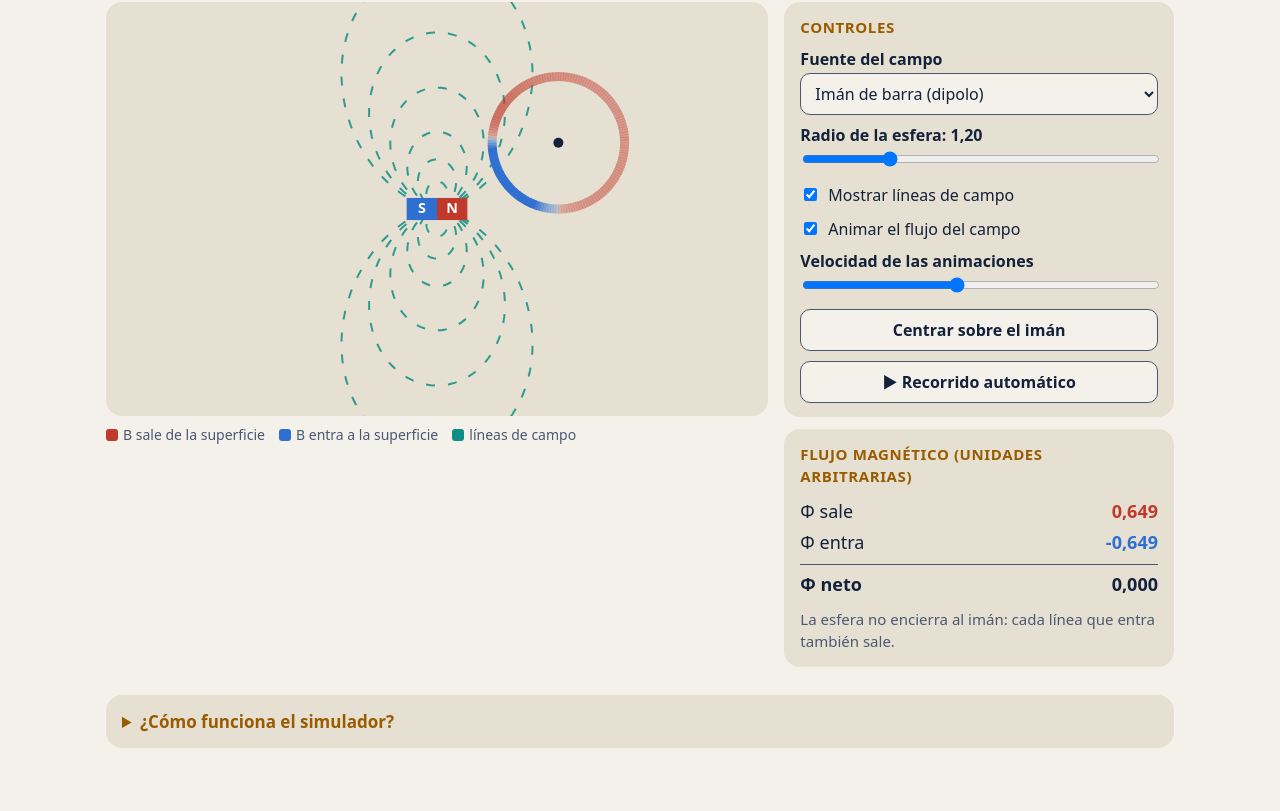
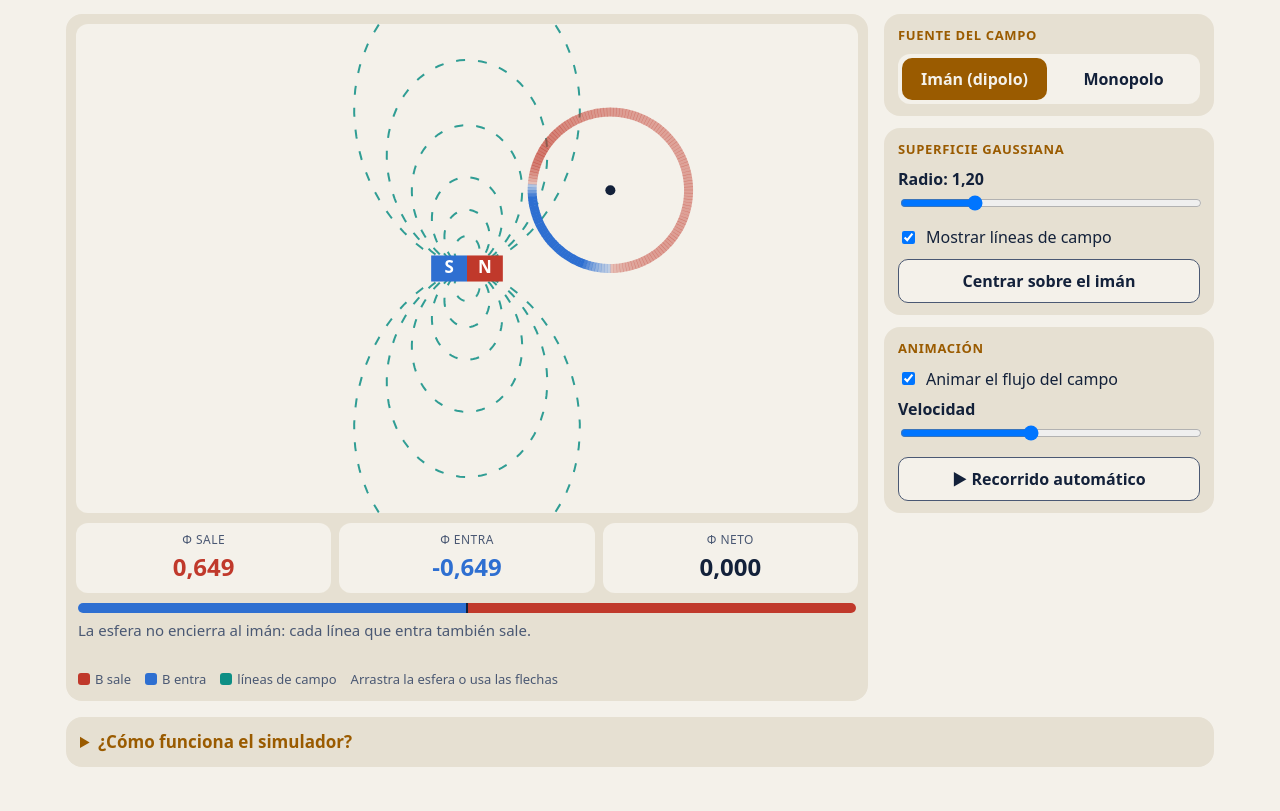
Before and after one commit to Perejil1/gauss-sim, a plain HTML site: page index.html in a window 1280 px wide. Shown: the part 114-925 px from the top of the page. Drawn offline with Linux system fonts and the light colour scheme.

Commit message:
improve UI

```diff
--- a/index.html
+++ b/index.html
@@ -63,129 +63,144 @@
           sans-serif;
       }
       main {
-        max-width: 1100px;
+        max-width: 1180px;
         margin: 0 auto;
-        padding: 20px 16px 32px;
+        padding: 16px 16px 32px;
       }
       .top {
         display: flex;
+        align-items: center;
         justify-content: space-between;
-        align-items: flex-start;
         gap: 12px;
-      }
-      #th {
-        width: auto;
-        margin: 0;
-        white-space: nowrap;
+        margin-bottom: 6px;
       }
       h1 {
-        font-size: clamp(22px, 4vw, 32px);
-        margin: 0 0 6px;
+        font-size: clamp(20px, 3.6vw, 30px);
+        line-height: 1.2;
+        margin: 0;
       }
       .lead {
         color: var(--mut);
-        margin: 0 0 18px;
+        margin: 0 0 14px;
+        max-width: 70ch;
       }
       .wrap {
         display: grid;
-        grid-template-columns: minmax(0, 1.7fr) minmax(260px, 1fr);
+        grid-template-columns: minmax(0, 1fr) 330px;
         gap: 16px;
+        align-items: start;
+        margin-bottom: 16px;
       }
-      @media (max-width: 800px) {
+      aside {
+        position: sticky;
+        top: 12px;
+      }
+      @media (max-width: 860px) {
         .wrap {
           grid-template-columns: 1fr;
         }
+        aside {
+          position: static;
+        }
+      }
+      .stage {
+        background: var(--card);
+        border-radius: 16px;
+        padding: 10px;
       }
       canvas {
         width: 100%;
         aspect-ratio: 16/10;
         display: block;
-        background: var(--card);
-        border-radius: 16px;
+        background: var(--bg);
+        border-radius: 12px;
         touch-action: none;
         cursor: grab;
       }
       canvas:active {
         cursor: grabbing;
       }
-      .card {
-        background: var(--card);
-        border-radius: 16px;
-        padding: 14px 16px;
-        margin-bottom: 12px;
+      canvas:focus-visible,
+      button:focus-visible,
+      input:focus-visible {
+        outline: 3px solid var(--acc);
+        outline-offset: 2px;
       }
-      .card h2 {
-        font-size: 15px;
-        margin: 0 0 8px;
-        color: var(--acc);
+      .metrics {
+        display: grid;
+        grid-template-columns: repeat(3, 1fr);
+        gap: 8px;
+        margin-top: 10px;
+      }
+      .m {
+        background: var(--bg);
+        border-radius: 12px;
+        padding: 8px 6px;
+        text-align: center;
+      }
+      .m small {
+        display: block;
+        color: var(--mut);
+        font-size: 12px;
         text-transform: uppercase;
         letter-spacing: 0.04em;
       }
-      label {
-        display: block;
-        margin: 8px 0 2px;
-        font-weight: 600;
+      .m b {
+        font-size: clamp(17px, 3.6vw, 24px);
+        font-variant-numeric: tabular-nums;
       }
-      select,
-      input[type="range"],
-      button {
-        width: 100%;
-        font: inherit;
-      }
-      select,
-      button {
-        padding: 8px 10px;
-        border-radius: 10px;
-        border: 1px solid var(--mut);
-        background: var(--bg);
-        color: var(--fg);
-      }
-      button {
-        cursor: pointer;
-        margin-top: 10px;
-        font-weight: 600;
-      }
-      .chk {
-        display: flex;
-        gap: 8px;
-        align-items: center;
-        margin-top: 10px;
-        font-weight: 400;
-      }
-      .chk input {
-        width: auto;
-      }
-      .num {
-        display: flex;
-        justify-content: space-between;
-        font-variant-numeric: tabular-nums;
-        font-size: 18px;
-        padding: 2px 0;
-      }
-      .num b.o {
+      .m.o b {
         color: var(--out);
       }
-      .num b.i {
+      .m.i b {
         color: var(--in);
       }
-      .net {
-        border-top: 1px solid var(--mut);
-        margin-top: 6px;
-        padding-top: 6px;
-        font-weight: 700;
+      .gauge {
+        position: relative;
+        height: 10px;
+        border-radius: 6px;
+        background: var(--bg);
+        margin: 10px 2px 6px;
+        overflow: hidden;
+      }
+      .gauge i {
+        position: absolute;
+        top: 0;
+        bottom: 0;
+        width: 0;
+        transition: width 0.15s;
+      }
+      #gi {
+        right: 50%;
+        background: var(--in);
+      }
+      #go {
+        left: 50%;
+        background: var(--out);
+      }
+      .gauge::after {
+        content: "";
+        position: absolute;
+        left: 50%;
+        top: 0;
+        bottom: 0;
+        width: 2px;
+        margin-left: -1px;
+        background: var(--fg);
       }
       #msg {
-        margin: 8px 0 0;
+        margin: 6px 2px;
         color: var(--mut);
         font-size: 15px;
+        min-height: 3em;
       }
       .leg {
         display: flex;
-        gap: 14px;
+        gap: 6px 14px;
         flex-wrap: wrap;
         color: var(--mut);
-        font-size: 14px;
-        margin-top: 8px;
+        font-size: 13px;
+        margin: 4px 2px 2px;
       }
       .leg i {
         display: inline-block;
@@ -195,8 +210,72 @@
         margin-right: 5px;
         vertical-align: -1px;
       }
+      .card {
+        background: var(--card);
+        border-radius: 16px;
+        padding: 12px 14px;
+        margin-bottom: 12px;
+      }
+      .card h2 {
+        font-size: 13px;
+        margin: 0 0 8px;
+        color: var(--acc);
+        text-transform: uppercase;
+        letter-spacing: 0.05em;
+      }
+      label {
+        display: block;
+        margin: 6px 0 2px;
+        font-weight: 600;
+      }
+      input[type="range"],
+      button {
+        width: 100%;
+        font: inherit;
+      }
+      button {
+        padding: 9px 10px;
+        border-radius: 10px;
+        border: 1px solid var(--mut);
+        background: var(--bg);
+        color: var(--fg);
+        cursor: pointer;
+        margin-top: 10px;
+        font-weight: 600;
+      }
+      #th {
+        width: auto;
+        margin: 0;
+        white-space: nowrap;
+      }
+      .seg {
+        display: grid;
+        grid-template-columns: 1fr 1fr;
+        gap: 4px;
+        background: var(--bg);
+        padding: 4px;
+        border-radius: 12px;
+      }
+      .seg button {
+        margin: 0;
+        border: 0;
+        background: transparent;
+      }
+      .seg button[aria-pressed="true"] {
+        background: var(--acc);
+        color: var(--bg);
+      }
+      .chk {
+        display: flex;
+        gap: 8px;
+        align-items: center;
+        margin-top: 8px;
+      }
+      .chk input {
+        width: auto;
+      }
       details.how {
-        margin-top: 16px;
+        margin-top: 4px;
       }
       .how summary {
         cursor: pointer;
@@ -230,37 +309,46 @@
         <button id="th" type="button" aria-pressed="false"></button>
       </div>
       <p class="lead">
-        Arrastra la superficie gaussiana (esfera) sobre el imán y cambia su
-        radio. Siempre que el campo sea el de un imán, el flujo neto es cero.
+        Arrastra la superficie gaussiana sobre el imán y cambia su radio: con un
+        imán, el flujo neto siempre es cero.
       </p>
       <div class="wrap">
-        <div>
+        <section class="stage">
           <canvas
             id="cv"
             tabindex="0"
             aria-label="Campo magnético de un imán y superficie gaussiana arrastrable"
           ></canvas>
+          <div class="metrics">
+            <div class="m o"><small>Φ sale</small><b id="fo"></b></div>
+            <div class="m i"><small>Φ entra</small><b id="fi"></b></div>
+            <div class="m"><small>Φ neto</small><b id="fn"></b></div>
+          </div>
+          <div class="gauge" aria-hidden="true">
+            <i id="gi"></i><i id="go"></i>
+          </div>
+          <p id="msg"></p>
           <div class="leg">
-            <span
-              ><i style="background: var(--out)"></i>B sale de la
-              superficie</span
-            >
-            <span
-              ><i style="background: var(--in)"></i>B entra a la
-              superficie</span
-            >
+            <span><i style="background: var(--out)"></i>B sale</span>
+            <span><i style="background: var(--in)"></i>B entra</span>
             <span><i style="background: var(--line)"></i>líneas de campo</span>
+            <span>Arrastra la esfera o usa las flechas</span>
           </div>
-        </div>
-        <div>
+        </section>
+        <aside>
           <div class="card">
-            <h2>Controles</h2>
-            <label for="mode">Fuente del campo</label>
-            <select id="mode">
-              <option value="dip">Imán de barra (dipolo)</option>
-              <option value="mono">Monopolo hipotético</option>
-            </select>
-            <label for="rad">Radio de la esfera: <span id="radv"></span></label>
+            <h2>Fuente del campo</h2>
+            <div class="seg">
+              <button type="button" data-mode="dip" aria-pressed="true">
+                Imán (dipolo)</button
+              ><button type="button" data-mode="mono" aria-pressed="false">
+                Monopolo
+              </button>
+            </div>
+          </div>
+          <div class="card">
+            <h2>Superficie gaussiana</h2>
+            <label for="rad">Radio: <span id="radv"></span></label>
             <input
               id="rad"
               type="range"
@@ -276,14 +364,18 @@
                 >Mostrar líneas de campo</label
               >
             </div>
-            <div class="chk">
+            <button id="ctr" type="button">Centrar sobre el imán</button>
+          </div>
+          <div class="card">
+            <h2>Animación</h2>
+            <div class="chk" style="margin-top: 0">
               <input id="fl" type="checkbox" checked /><label
                 for="fl"
                 style="margin: 0; font-weight: 400"
                 >Animar el flujo del campo</label
               >
             </div>
-            <label for="sp">Velocidad de las animaciones</label>
+            <label for="sp">Velocidad</label>
             <input
               id="sp"
               type="range"
@@ -292,17 +384,9 @@
               step="0.25"
               value="1"
             />
-            <button id="ctr" type="button">Centrar sobre el imán</button>
             <button id="au" type="button">▶ Recorrido automático</button>
           </div>
-          <div class="card">
-            <h2>Flujo magnético (unidades arbitrarias)</h2>
-            <div class="num"><span>Φ sale</span><b class="o" id="fo"></b></div>
-            <div class="num"><span>Φ entra</span><b class="i" id="fi"></b></div>
-            <div class="num net"><span>Φ neto</span><b id="fn"></b></div>
-            <p id="msg"></p>
-          </div>
-        </div>
+        </aside>
       </div>
       <details class="card how">
         <summary>¿Cómo funciona el simulador?</summary>
@@ -576,17 +660,24 @@
         if (upd) update();
       }
 
+      function setGauge(o, n) {
+        const m = Math.max(o, n) || 1;
+        $("go").style.width = (o / m) * 50 + "%";
+        $("gi").style.width = (n / m) * 50 + "%";
+      }
       function update() {
         const dist = Math.hypot(C[0], C[1]),
           enc = dist < R,
           sing = Math.abs(dist - R) < 0.08;
         if (sing) {
           $("fo").textContent = $("fi").textContent = $("fn").textContent = "—";
+          setGauge(0, 0);
         } else {
           const [o, i] = flux(C[0], C[1], R);
           $("fo").textContent = fmt(o);
           $("fi").textContent = fmt(i);
           $("fn").textContent = fmt(o + i);
+          setGauge(o, -i);
         }
         $("radv").textContent = R.toFixed(2).replace(".", ",");
         let m;
@@ -644,10 +735,15 @@
         R = +e.target.value;
         draw();
       });
-      $("mode").addEventListener("change", (e) => {
-        mode = e.target.value;
-        draw();
-      });
+      document.querySelectorAll(".seg button").forEach((b) =>
+        b.addEventListener("click", () => {
+          mode = b.dataset.mode;
+          document
+            .querySelectorAll(".seg button")
+            .forEach((x) => x.setAttribute("aria-pressed", String(x === b)));
+          draw();
+        }),
+      );
       $("ln").addEventListener("change", () => {
         draw();
         ensureLoop();
```
